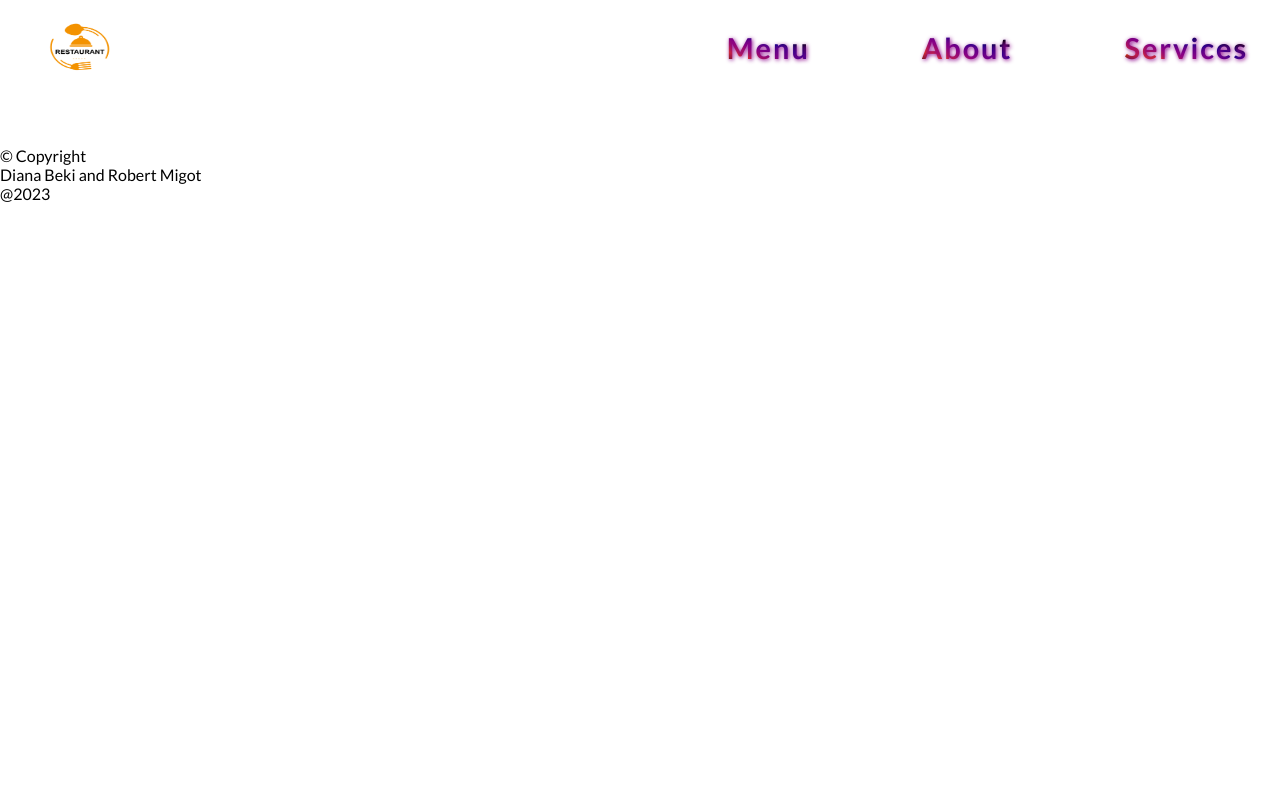
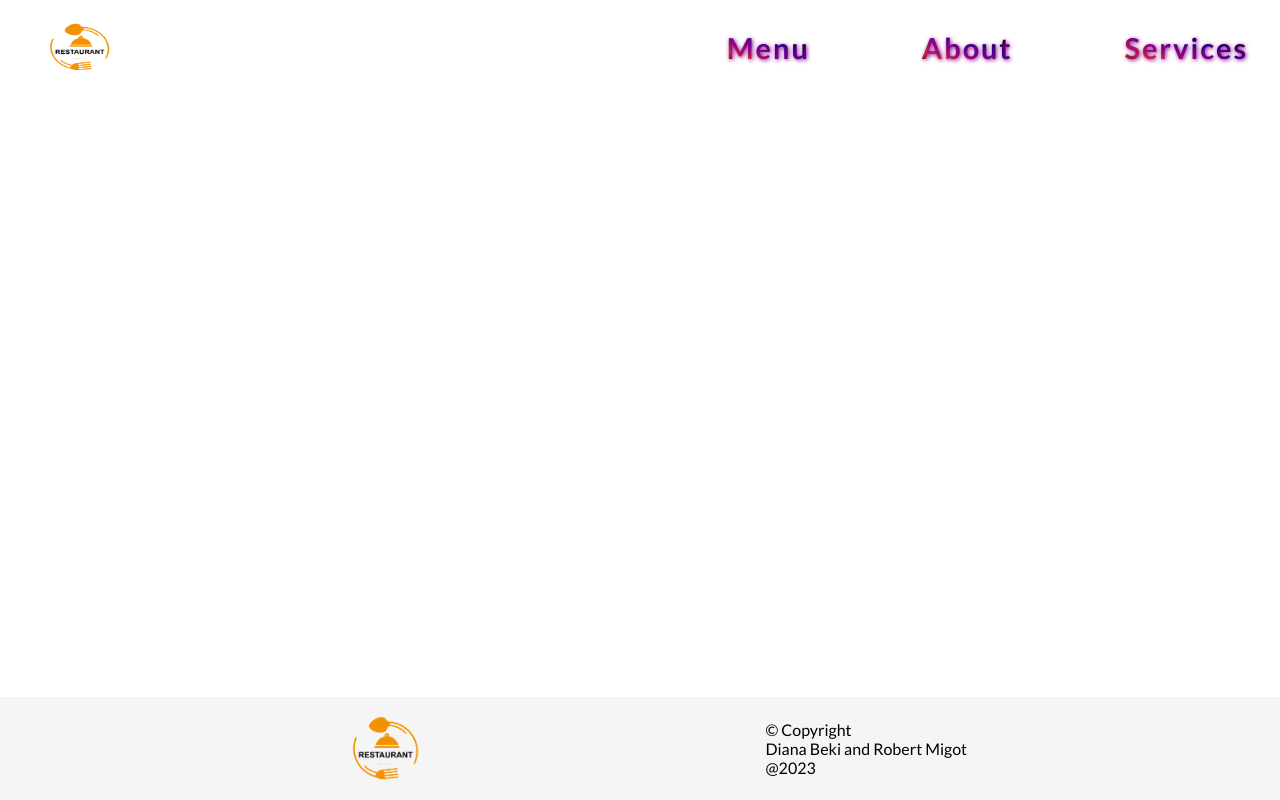
Before and after one commit to migo1/theResturant, a website built with webpack: page src/index.html in a window 1280 px wide. Built offline with nearby package versions, Linux system fonts and the light colour scheme.

Commit message:
style-footer

```diff
--- a/src/index.js
+++ b/src/index.js
@@ -9,3 +9,10 @@ myIMage.alt = "logo";
 myIMage.classList.add("top-logo");
 const imageContainer = document.querySelector(".nav-logo");
 imageContainer.appendChild(myIMage);
+
+const footerImage = new Image();
+footerImage.src = Logo;
+footerImage.alt = "logo";
+footerImage.classList.add("footer-logo");
+const footerImageContainer = document.querySelector(".footer-img");
+footerImageContainer.appendChild(footerImage);
--- a/src/style.css
+++ b/src/style.css
@@ -6,6 +6,11 @@
   list-style-type: none;
   text-decoration: none;
   font-family: "Lato", sans-serif;
+}
+
+html,
+body {
+  height: 100%;
 }
 
 section {
@@ -70,3 +75,19 @@ header {
   justify-content: space-between;
   align-content: space-around;
 }
+
+.footer {
+  background-color: #f5f5f5;
+  padding: 10px;
+  display: flex;
+  justify-content: space-evenly;
+  align-items: center;
+  position: fixed;
+  bottom: 0;
+  width: 100%;
+  z-index: 5;
+}
+
+.footer-logo {
+  height: 80px;
+}
```
